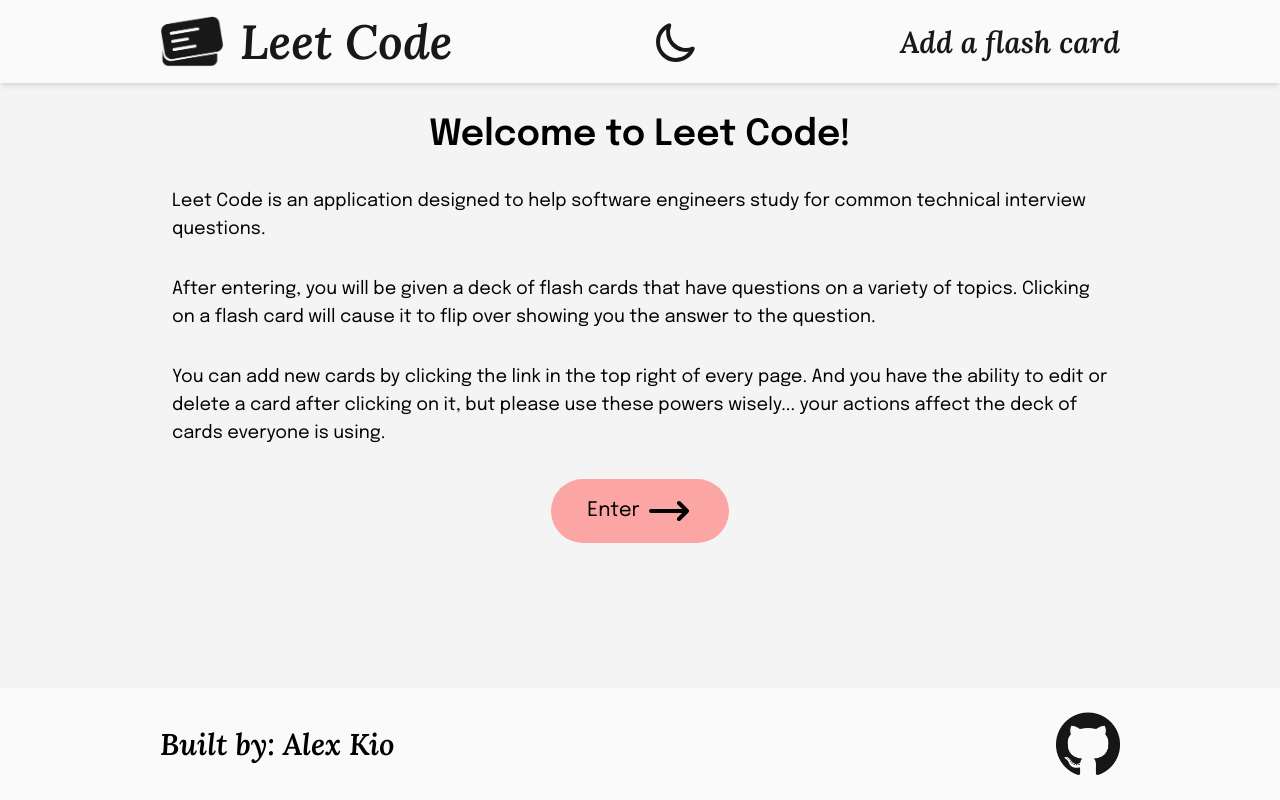
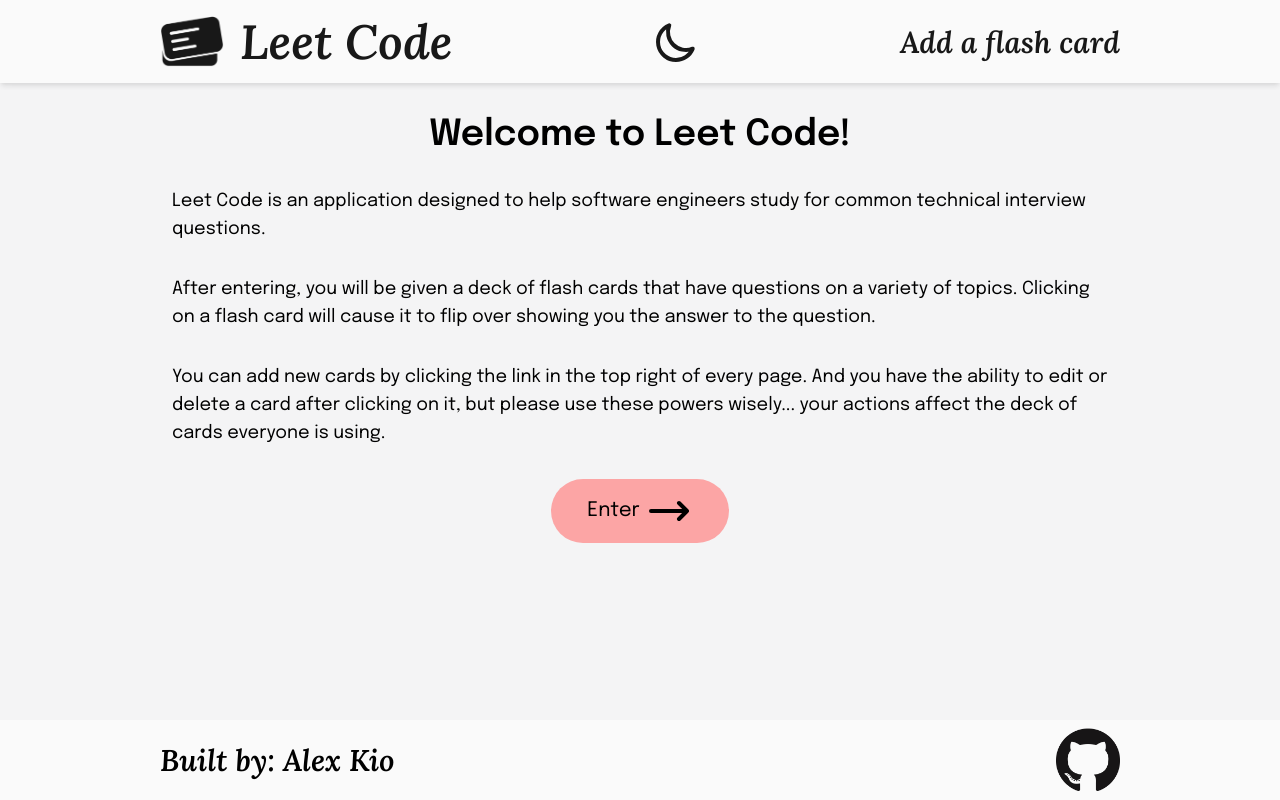
Before and after one commit to alexmkio/leet-cards, a Next.js app: page / in a window 1280 px wide. Built offline with nearby package versions, Linux system fonts and the light colour scheme; no server answers.

Commit message:
Make Footer padding match Header padding

```diff
--- a/components/Footer.tsx
+++ b/components/Footer.tsx
@@ -4,7 +4,7 @@ import gitHubDark from '../images/github_dark.png'
 
 export default function Footer() {
   return (
-    <footer className="bg-gray-50 flex justify-between items-center p-4 md:p-6 md:px-40">
+    <footer className="bg-gray-50 flex justify-between items-center p-2 md:px-40">
       <h2 className="font-header text-2xl md:text-3xl text-center">
         Built by:&nbsp;
         <a href="https://www.linkedin.com/in/alexkio/" target="_blank" rel="noreferrer" className="transition duration-300 ease-in-out hover:text-red-500">
--- a/components/Header.tsx
+++ b/components/Header.tsx
@@ -53,7 +53,7 @@ export default function Header() {
   }
 
   return (
-    <header className="flex flex-col p-2 md:p-4 md:flex-row md:justify-between md:px-40 items-center bg-gray-50 dark:bg-gray-800 shadow-md sticky top-0 z-50 opacity-90">
+    <header className="flex flex-col md:flex-row md:justify-between items-center p-2 md:p-4 md:px-40 bg-gray-50 dark:bg-gray-800 shadow-md sticky top-0 z-50 opacity-90">
       {logo}
       <div onClick={() => changeTheme()}>
         {modeIcon}
```
